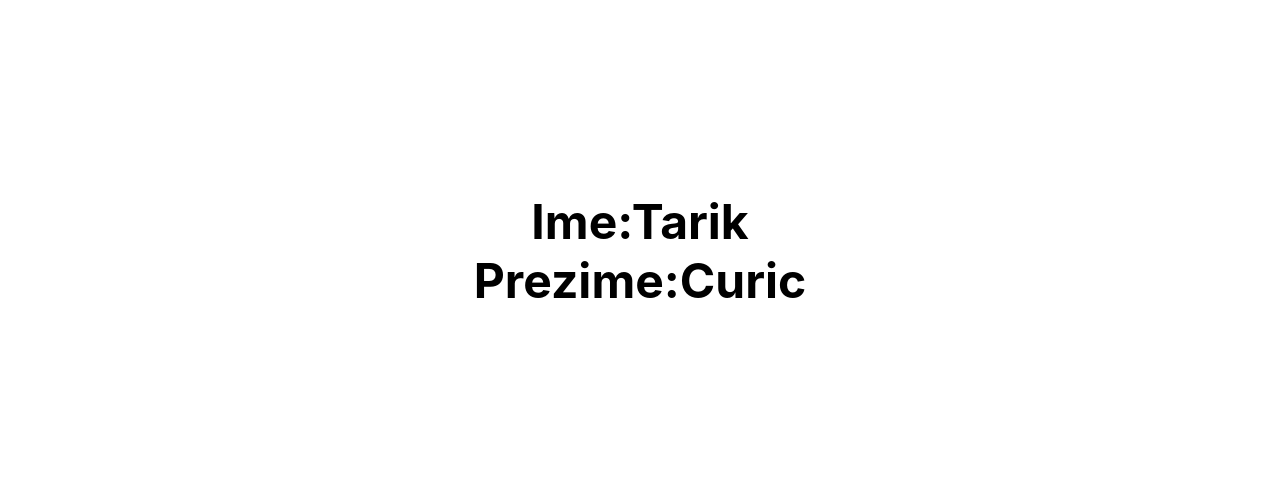
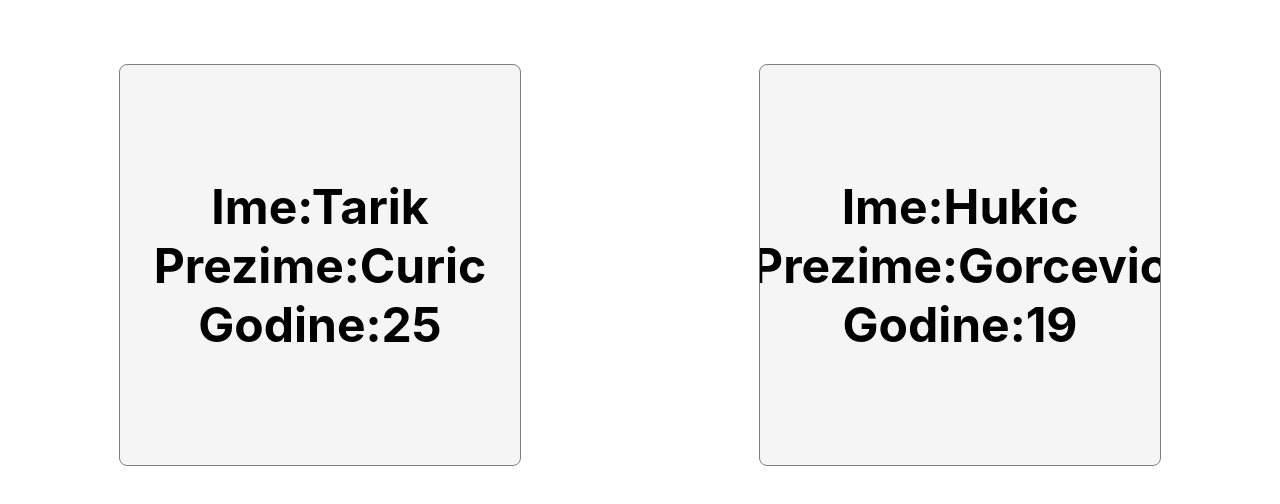
Before and after one commit to TarikC97/ITCamp-HTML-JS-REACT, a React (Create React App) app in the folder React/prviapp/: page / in a window 1280 px wide. Shown: the top 504 px of the page. Built offline with nearby package versions, Linux system fonts and the light colour scheme.

Commit message:
IT-CAMP  15-09-2023

```diff
--- a/React/prviapp/src/App.css
+++ b/React/prviapp/src/App.css
@@ -4,9 +4,12 @@
   overflow-x: hidden;
 }
 .app{
+  width: 100%;
+  height: 100%;
   display: flex;
-  flex-direction: column;
+  flex-direction: row;
   align-items: center;
-  margin-top: 15%;
+  margin-top: 5%;
   font-size: x-large;
+  justify-content: space-around;
 }
--- a/React/prviapp/src/App.js
+++ b/React/prviapp/src/App.js
@@ -1,13 +1,18 @@
-import './App.css';
-import Card from './components/Card';
+import './App.css'
+import Card from './components/Card'
 
 function App() {
+  const niz = [
+      { ime: 'Tarik', prezime: 'Curic', godine: '25' },
+      { ime: 'Hukic', prezime: 'Gorcevic', godine: '19' },
+    ]
   return (
-
-    <div className="app">
-      <Card  ime="Tarik" prezime="Curic"/>
+    <div className='app'>
+      {niz.map((el) => (
+        <Card ime={el.ime} prezime={el.prezime} godine={el.godine} />
+      ))}
     </div>
-  );
+  )
 }
 
-export default App;
+export default App
--- /dev/null
+++ b/React/prviapp/src/components/Card.css
@@ -0,0 +1,11 @@
+.car{
+    height:400px;
+    width: 400px;
+    background-color:whitesmoke;
+    border: 1px solid gray;
+    border-radius: 8px;
+    display: flex;
+    align-items: center;
+    justify-content: center;
+    flex-direction: column;
+}
--- a/React/prviapp/src/components/Card.js
+++ b/React/prviapp/src/components/Card.js
@@ -1,13 +1,13 @@
 import React from 'react'
+import './Card.css'
 
 const Card = (props) => {
-    var ime = ""
-    var prezime = ""
   return (
-    <>
-    <h1>Ime:{props.ime}</h1>
-    <h1>Prezime:{props.prezime}</h1>
-    </>
+    <div className='car'>
+      <h1>Ime:{props.ime}</h1>
+      <h1>Prezime:{props.prezime}</h1>
+      <h1>Godine:{props.godine}</h1>
+    </div>
   )
 }
 
```
